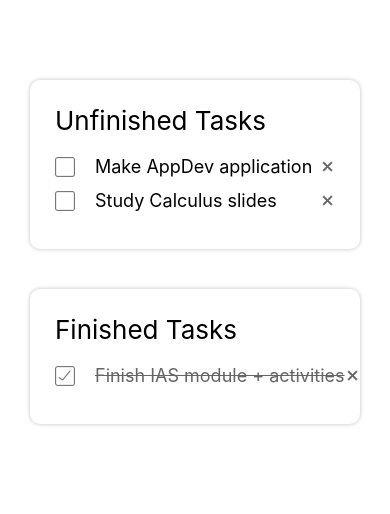
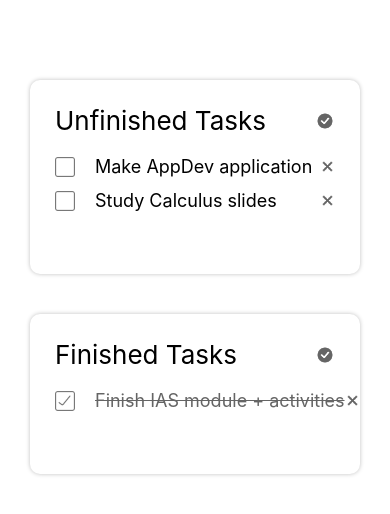
Before and after one commit to xanny816/CS-3105_ToDoList, a React Native app: screen / in a window 390 px wide. Shown: the top 514 px of the page. Built offline with nearby package versions, Linux system fonts and the light colour scheme.

Commit message:
Add button for mass check/uncheck

```diff
--- a/App.js
+++ b/App.js
@@ -1,5 +1,5 @@
 import React, { useState } from "react";
-import { StyleSheet, Text, View } from "react-native";
+import { StyleSheet, Text, View, Image, TouchableOpacity} from "react-native";
 import Task from "./components/Task";
 
 export default function App() {
@@ -20,7 +20,10 @@ export default function App() {
   return (
     <View style={styles.container}>
       <View style={styles.sectionContainer}>
-        <Text style={styles.sectionTitle}>Unfinished Tasks</Text>
+        <View style={styles.sectionHeader}>
+          <Text style={styles.sectionTitle}>Unfinished Tasks</Text>
+          <Image style={styles.massCheck} source={require('./assets/massCheck.png')}/>
+        </View>
 
         <View style={styles.taskList}>
           {tasks
@@ -37,7 +40,10 @@ export default function App() {
       </View>
 
       <View style={styles.sectionContainer}>
-        <Text style={styles.sectionTitle}>Finished Tasks</Text>
+      <View style={styles.sectionHeader}>
+          <Text style={styles.sectionTitle}>Finished Tasks</Text>
+          <Image style={styles.massCheck} source={require('./assets/massCheck.png')}/>
+        </View>
 
         <View style={styles.taskList}>
           {tasks
@@ -64,6 +70,7 @@ const styles = StyleSheet.create({
   },
   sectionContainer: {
     marginBottom: 40,
+    paddingBottom: 50,
     marginHorizontal: 30,
     backgroundColor: "#fff",
     padding: 25,
@@ -74,8 +81,17 @@ const styles = StyleSheet.create({
     shadowRadius: 4,
     elevation: 5,
   },
+  sectionHeader: {
+    flexDirection: 'row',
+    alignItems: 'center',
+    justifyContent: 'space-between'
+  },
   sectionTitle: {
     fontSize: 26,
+  },
+  massCheck: {
+    height: 20,
+    width: 20
   },
   taskList: {
     marginTop: 20,
```
Also changed, not shown: assets/massCheck.png (added).
